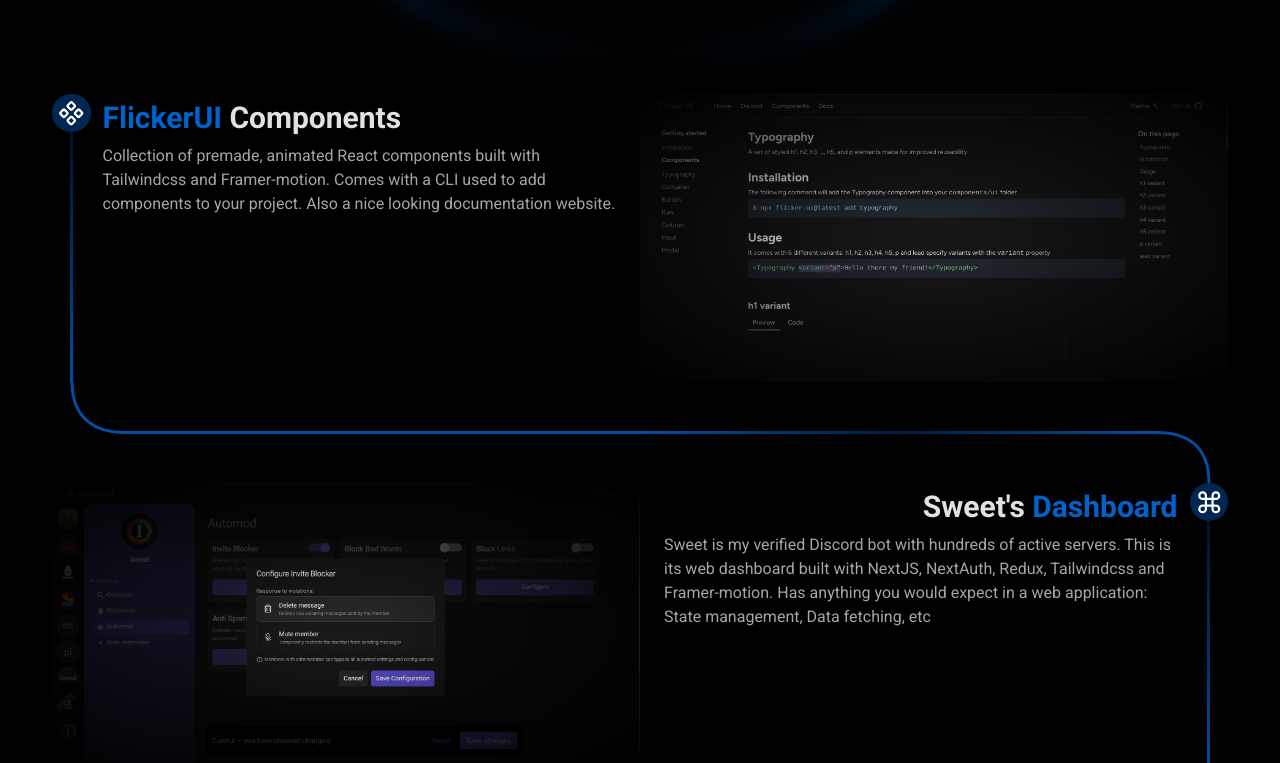
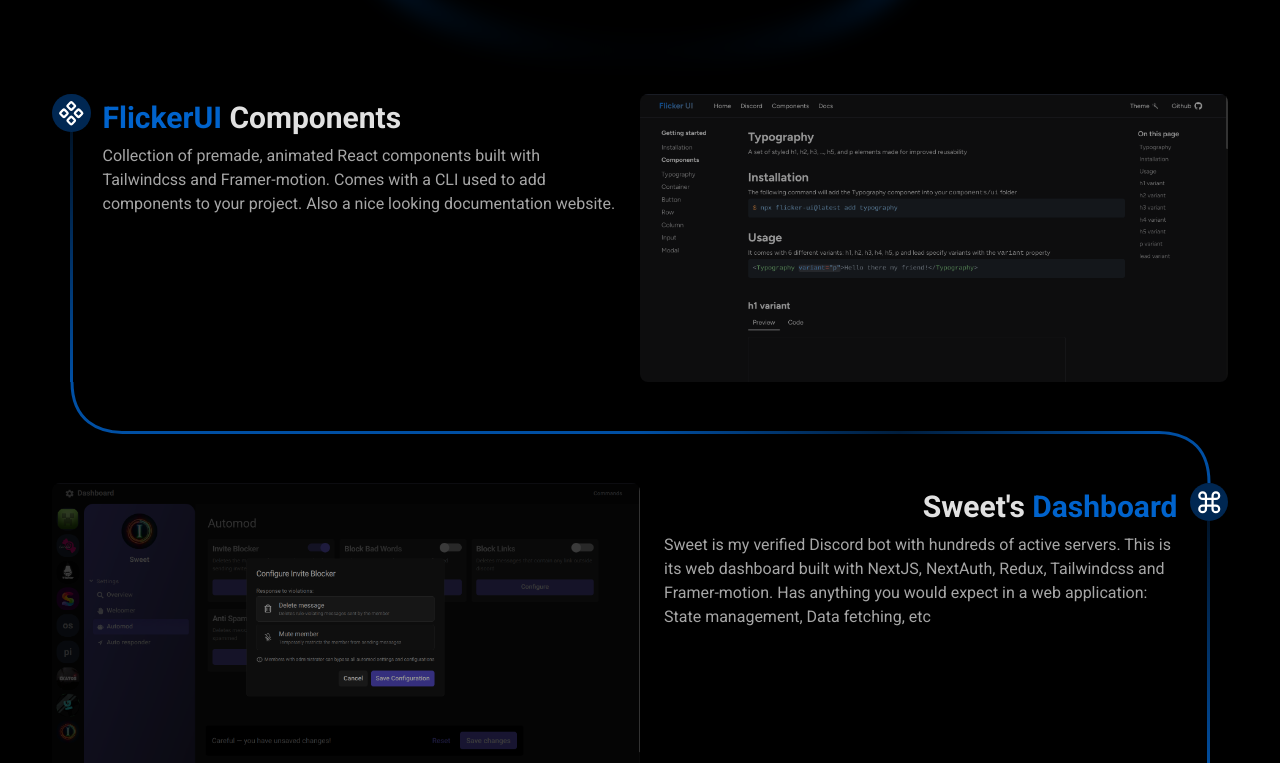
Before and after one commit to Humboorgir/portfolio-v3, a Next.js app: page / in a window 1280 px wide. Shown: the part 1417-2180 px from the top of the page. Built offline with nearby package versions, Linux system fonts and the light colour scheme.

Commit message:
feat(projects): update project thumbnail style

```diff
--- a/src/components/home/projects-section/project.tsx
+++ b/src/components/home/projects-section/project.tsx
@@ -139,7 +139,7 @@
 function ProjectThumbnail({ project }: { project: Project }) {
   return (
     <Image
-      className="h-full w-[50%] rounded-lg [mask-image:radial-gradient(ellipse_at_center,black_10%,transparent)]"
+      className="h-full w-[50%] rounded-lg opacity-60"
       src={project.image}
       alt={project.description}
       width={900}
```
